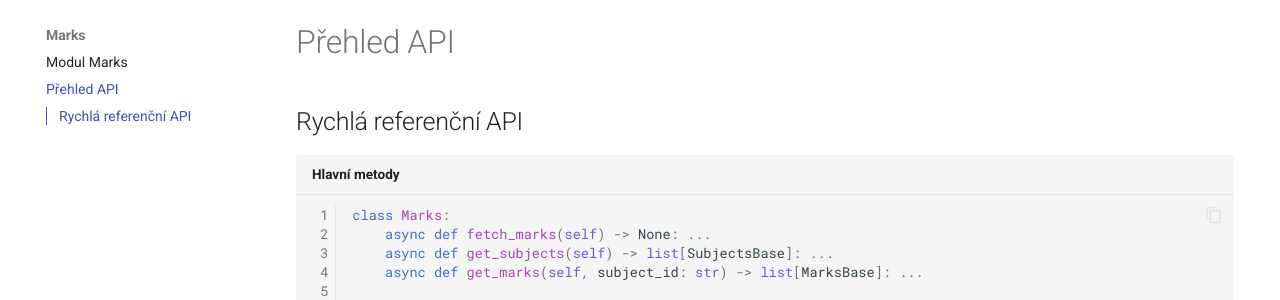
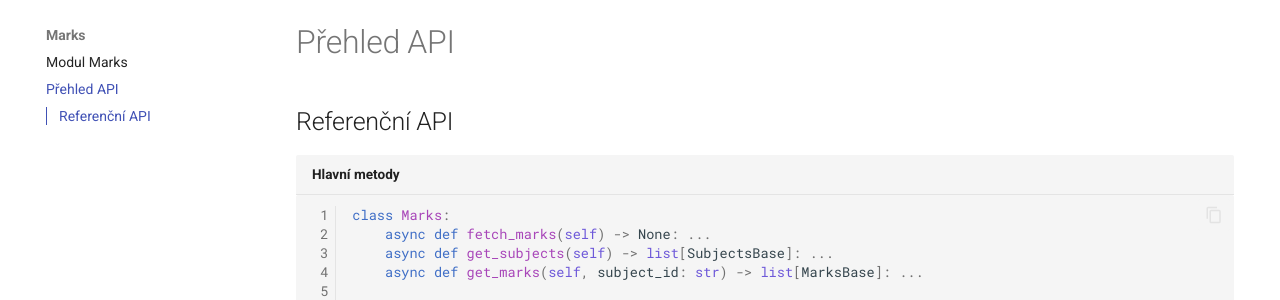
Before and after one commit to schizza/async-bakalari-api3, an MkDocs documentation site: the page built from docs/marks/api.md, in a window 1280 px wide and 1144 px high. Shown: the part 124-424 px from the top of the window. Built offline with MkDocs 1.6.1 and Material for MkDocs 9.7.7, drawn with Linux system fonts in a browser that asks for light colours; comment, search, counter and statistics services are not loaded.

Commit message:
Title change
Simplifies the API reference title for clarity and conciseness.

````diff
--- a/docs/marks/api.md
+++ b/docs/marks/api.md
@@ -1,4 +1,4 @@
-## Rychlá referenční API
+## Referenční API
 
 ``` py linenums="1" title="Hlavní metody"
 class Marks:
````
